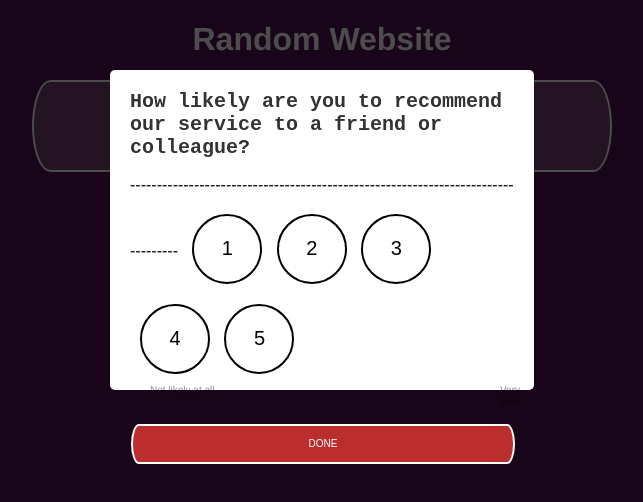
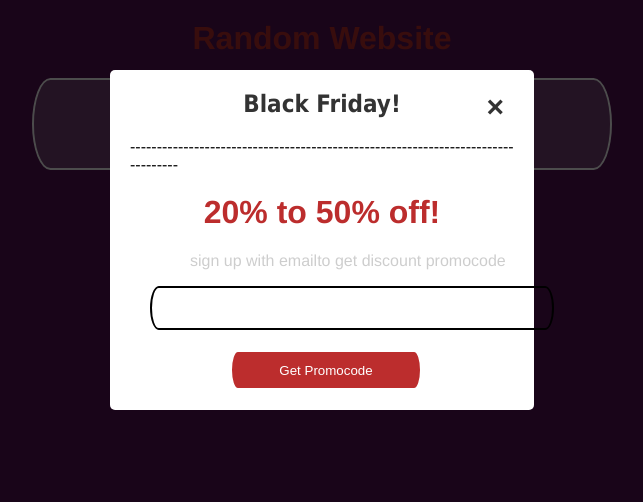
Before and after one commit to Adilbek-Asilzat/systemdesign, a plain HTML site: page index.html in a window 1280 px wide. Both pictures are taken after a click on the link "PopUp Triger". Shown: the whole page, without its empty margins (318-961 px from the left). Drawn offline with Linux system fonts and the light colour scheme.

Commit message:
Advertising assign5

```diff
--- a/index.html
+++ b/index.html
@@ -19,22 +19,15 @@
 
     <div id="popup1" class="overlay">
         <div class="popup">
-            <h2>How likely are you to recommend our service to a friend or colleague?</h2>
+            <h2>Black Friday!</h2>
             ---------------------------------------------------------------------------------
-            <button class="rate">1</button>
-            <button class="rate">2</button>
-            <button class="rate">3</button>
-            <button class="rate">4</button>
-            <button class="rate">5</button>
-
-            <p class="text">Not likely at all
-            </p>
-
-            <p class="text2">Very likely
-            </p>
-
-            <div>
-                <button class="get" href=" # ">DONE</button>
+            <a class="close" href="#">&times;</a>
+            <div class="content">
+                <h1>20% to 50% off!</h2>
+                    <p>sign up with emailto get discount promocode
+                    </p>
+                    <label></label>
+                    <button class="get" href=" # ">Get Promocode</button>
             </div>
         </div>
     </div>
--- a/main.css
+++ b/main.css
@@ -19,8 +19,35 @@
             }
 
             h1 {
-        color: #fff;
+                color: rgb(188, 45, 45);
+                size: 30pt;
                 text-align: center;
+                margin-top: 20px;
+            }
+
+            h2 {
+                color: black;
+                size: 25pt;
+                text-align: center;
+            }
+
+            label {
+                border: 2px solid #000000;
+                border-radius: 20px/50px;
+                text-align: start;
+                width: 80%;
+                height: 40px;
+                margin-top: 10px;
+                margin-left: 20px;
+                font-size: 22px;
+                width: 400px;
+                display: block;
+            }
+
+            p {
+                size: 10px;
+                color: #00000032;
+                margin-left: 60px;
             }
 
             .box {
@@ -57,7 +84,7 @@
                 background: #fff;
                 border-radius: 5px;
                 width: 30%;
-        height: 280px;
+                height: 300px;
                 position: relative;
                 transition: all 5s ease-in-out;
             }
@@ -65,8 +92,22 @@
             .popup h2 {
                 margin-top: 0;
                 color: #333;
-        font-family: monospace, serif;
-        font-size: 20px;
+                font-family: Tahoma, Arial, sans-serif;
+            }
+
+            .popup .close {
+                position: absolute;
+                top: 20px;
+                right: 30px;
+                transition: all 200ms;
+                font-size: 30px;
+                font-weight: bold;
+                text-decoration: none;
+                color: #333;
+            }
+
+            .popup .close:hover {
+                color: #06D85F;
             }
 
             @media screen and (max-width: 700px) {
@@ -79,18 +120,17 @@
             }
 
             .get {
-        width: 100%;
+                width: 50%;
                 height: 40px;
-        margin-left: 1px;
-        margin-top: 50px;
+                margin-left: 100px;
+                margin-top: 20px;
                 padding: center;
                 border: 2px solid #fff;
                 border-radius: 20px/50px;
                 text-align: center;
                 background-color: rgb(188, 45, 45);
                 color: #fff;
-        transition: all 200ms;
-        font-size: 10px;
+                transition: all 200ms ease-in-out;
             }
 
             .get:hover {
@@ -99,34 +139,3 @@
                 border: 2px solid #000000;
                 border-radius: 20px/50px;
             }
-
-    .rate {
-        width: 70px;
-        height: 70px;
-        border-radius: 100px;
-        border-color: #000000;
-        border-style: solid;
-        background-color: #fff;
-        font-size: 20px;
-        margin-left: 10px;
-        margin-top: 20px;
-    }
-
-    .rate:hover {
-        background: #eb2f06;
-    }
-
-    .text {
-        color: #00000074;
-        font-size: 10px;
-        margin-left: 20px;
-        margin-top: 10px;
-        position: absolute;
-    }
-
-    .text2 {
-        color: #00000074;
-        font-size: 10px;
-        margin-left: 370px;
-        position: absolute;
-    }
```
Lines whose indentation alone changed are shown as unchanged.
